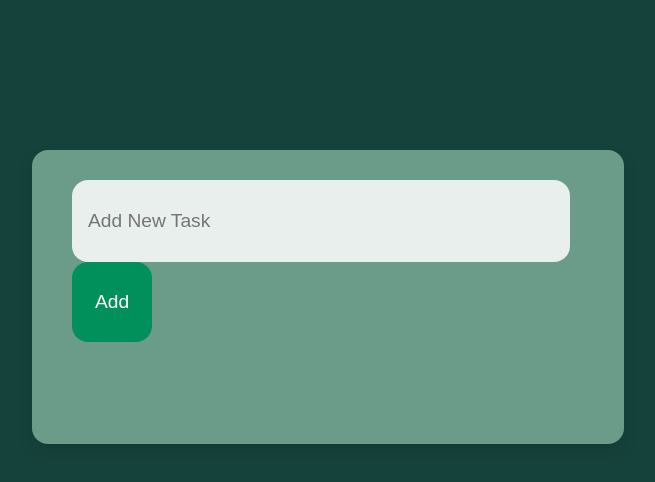
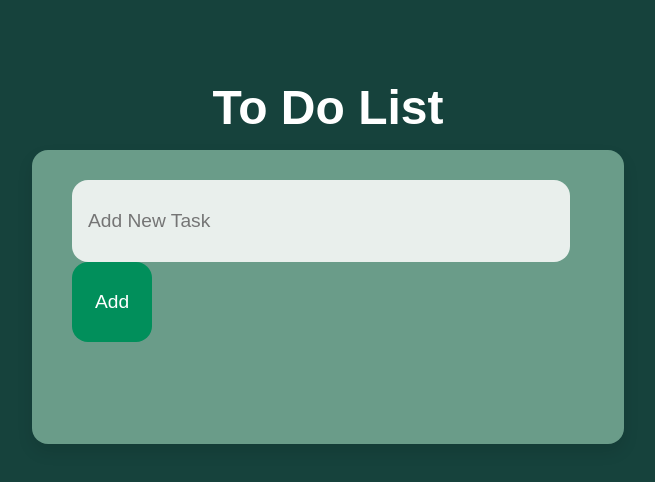
Before and after one commit to nikhilachale/todolist, a plain HTML site: page index.html in a window 1280 px wide. Shown: the whole page, without its empty margins (312-967 px from the left). Drawn offline with Linux system fonts and the light colour scheme.

Commit message:
changes are updated

```diff
--- a/index.html
+++ b/index.html
@@ -4,10 +4,18 @@
     <meta charset="UTF-8">
     <meta name="viewport" content="width=device-width, initial-scale=1.0">
     <link rel="stylesheet" href="style.css">
-    <title>Document</title>
+    <link rel="icon" type="image/png" href="favicon.png">
+
+    <title>ToDoList</title>
 </head>
 <body>
+    <div class="cont">
+
+        <h1  >
+            To Do List
+        </h1>
         <div class="container">
+
             <div class="addtask" id="newtask">
                 <input type="text" name="tasktoadd" id="task" placeholder="Add New Task">
                 <button id="push" onclick="task_ADD()">Add</button>
@@ -19,6 +27,8 @@
 
             </div>
         </div>
+    </div>
+
     <script src="app.js"></script>
 </body>
 </html>
--- a/style.css
+++ b/style.css
@@ -18,6 +18,12 @@ body {
     border-radius: 1rem;
     border: none;
     box-shadow: 0 8px 16px rgba(0, 0, 0, 0.1);
+}
+h1{
+text-align: center;
+color: #ffffff;
+margin-top: 5rem;
+font-size: 3rem;
 }
 
 ul {
@@ -93,6 +99,9 @@ li {
         padding: 1rem;
         margin-bottom: 1rem;
     }
+    h1{
+        font-size: 2rem;
+    }
 }
 
 @media (max-width: 500px) {
```
Also changed, not shown: favicon.png (added), 1 other file. Lines whose indentation alone changed are shown as unchanged.
